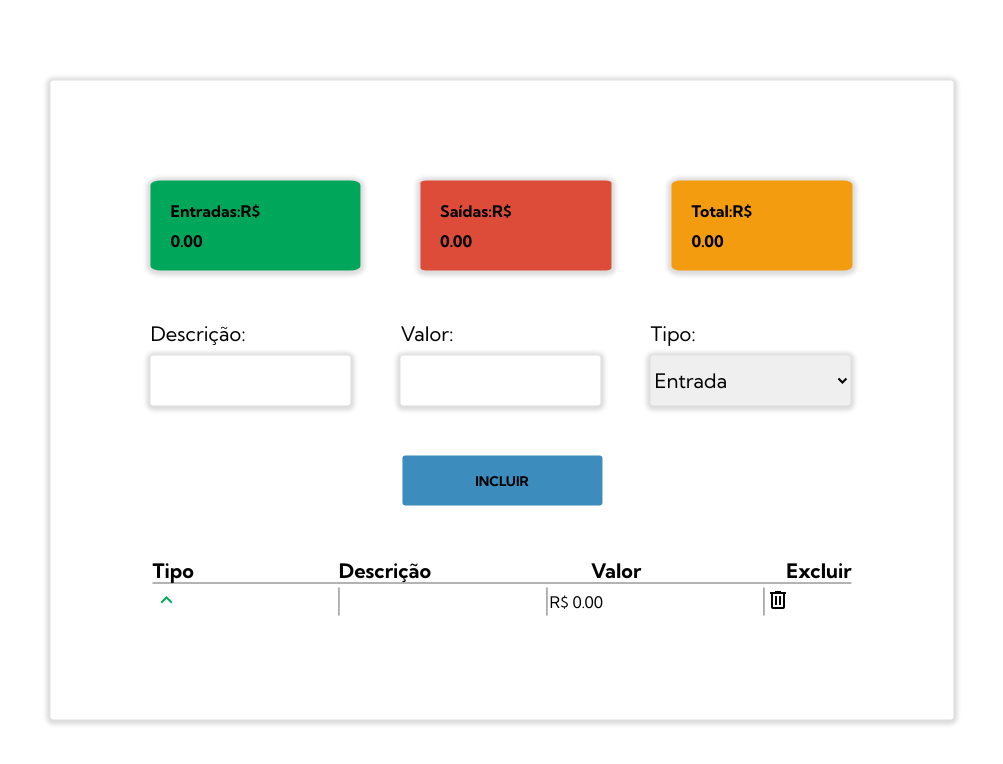
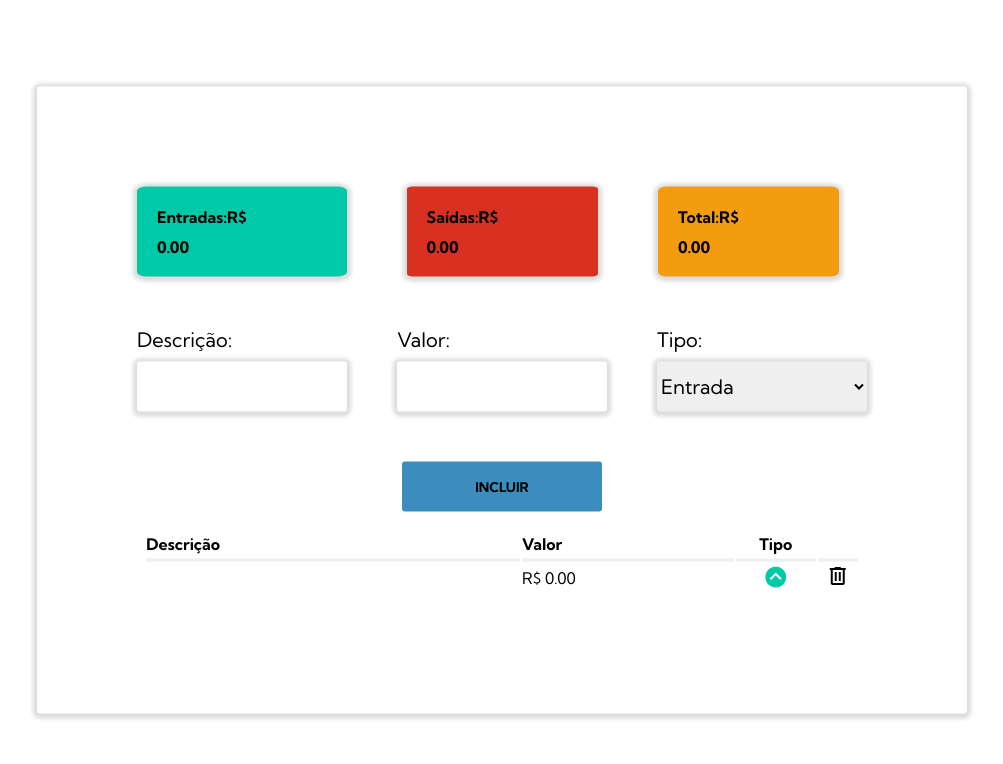
Before and after one commit to pedroteixeira1998/Controle-de-Despesas, a plain HTML site: page assets/index.html in a window 1280 px wide. Both pictures are taken after a click on the button "INCLUIR". Shown: the whole page, without its empty margins (138-1141 px from the left). Drawn offline with nearby package versions, Linux system fonts and the light colour scheme; a web font is replaced by a local one.

Commit message:
Finalização JavaScript e correção itens CSS

```diff
--- a/assets/Css.css/display.css
+++ b/assets/Css.css/display.css
@@ -2,8 +2,8 @@
 
 :root{
     --box-shadow-display: 0px 1px 4px 4px rgba(0,0,0,0.14);
-    --box-verde: rgb(0, 167, 90);
-    --box-vermelho: rgb(221, 76, 57);
+    --box-verde: #00C9A7;
+    --box-vermelho: #D83121;
     --box-azul: rgb(60, 141, 189);
     --box-laranja: rgb(244, 156, 16);
     --box-body: rgb(105,105,105);
--- a/assets/Css.css/input.css
+++ b/assets/Css.css/input.css
@@ -16,7 +16,7 @@
     border-radius: 3px;
     border-style: none;
     box-shadow: var(--box-shadow-display);
-    width: 200px;
+    width: 210px;
     height: 50px;
     outline: none;
     font-size: 15pt;
--- a/assets/Css.css/table.css
+++ b/assets/Css.css/table.css
@@ -1,55 +1,48 @@
-.main{
-    padding-top: 50px;
+.divTable {
+    width: 100%;
+    display: flex;
+    justify-content: center;
   }
 
-.main__table__thread__tr{
-    display: flex;
-    gap: 100px;
-    border-bottom: 1px solid var(--box-body);
-    font-weight: 700;
-    font-size: 15pt;
+  table {
+    width: 98%;
+    padding: 20px 0;
+    border-radius: 5px;
   }
 
-.tr__desc{
-    padding-right: 60px;
+  th {
+    text-align: start;
+    border-bottom: inset;
+    padding-bottom: 5px;
   }
 
-.tr__valor{
-    padding-right: 45px;
+  i {
+    font-size: 25px;
   }
 
-.tr__tipo{
-    padding-right: 45px;
-}
-
-#tbody{
-    display: flex;
-    flex-direction: column;
-    gap: px;
-
-}
-
-
-.columnType{
-    padding-right: 160px;
-    border-right: 1px solid var(--box-body);
-}
-
-#verde{
+  .bxs-chevron-up-circle {
     color: var(--box-verde);
   }
 
-#verm{
+  .bxs-chevron-down-circle {
     color: var(--box-vermelho);
   }
 
-.columnDesc{
-    padding-right: 205px ;
-    border-right: 1px solid var(--box-body);
+  .columnAction {
+    width: 40px;
+    text-align: center;
   }
 
-.columnAction button{
+  .columnAction > button {
+    background: transparent;
     border: none;
-    background-color: white;
+  }
 
+  .columnAmount {
+    width: 30%;
   }
+
+  .columnType {
+    width: 80px;
+    text-align: center;
+  }
--- a/assets/JavaScript.js/javascript.js
+++ b/assets/JavaScript.js/javascript.js
@@ -6,7 +6,7 @@ const btn = document.querySelector("#btn-incluir");
 
 const entradas = document.querySelector("#tela-entradas");
 const saidas = document.querySelector("#tela-saídas");
-const total = document.querySelector("#total");
+const total = document.querySelector("#tela-total");
 
 let itens;
 
@@ -40,22 +40,22 @@ function insertItem(item, index){
     let tr = document.createElement("tr");
 
     tr.innerHTML = `
-    <div class= "tabela">
-        <td class = "columnType">${item.tipo === "Entrada"
-            ? '<span id = "verm" class="material-symbols-outlined">expand_more</span>'
-            : '<span id = "verde" class="material-symbols-outlined">expand_less</span>'
+    <td>${item.descrição}</td>
+    <td>R$ ${item.valor}</td>
+    <td class = "columnType">${
+        item.tipo === "Entrada"
+            ? '<i class="bx bxs-chevron-up-circle"></i>'
+            : '<i class="bx bxs-chevron-down-circle"></i>'
         }</td>
-        <td class = "columnDesc">${item.descrição}</td>
-        <td class = "columnType">R$ ${item.valor}</td>
-
         <td class = "columnAction">
         <button onclick="deleteItem(${index})"><span class="material-symbols-outlined">
         delete
-        </span>
-    </div>`;
+        </span>`;
+
 
     tbody.appendChild(tr);
 }
+
 
 function loadItens(){
     itens = getItensBD();
--- a/assets/index.html
+++ b/assets/index.html
@@ -7,8 +7,7 @@
     <link rel="stylesheet" href="Css.css/display.css ">
     <link rel="stylesheet" href="Css.css/input.css">
     <link rel="stylesheet" href="Css.css/table.css">
-    <link rel="stylesheet" href="https://fonts.googleapis.com/css2?family=Material+Symbols+Outlined:opsz,wght,FILL,GRAD@48,400,0,0" />
-    <link rel="stylesheet" href="https://fonts.googleapis.com/css2?family=Material+Symbols+Outlined:opsz,wght,FILL,GRAD@48,400,0,0" />
+    <link href='https://unpkg.com/boxicons@2.1.2/css/boxicons.min.css' rel='stylesheet'>
     <link rel="stylesheet" href="https://fonts.googleapis.com/css2?family=Material+Symbols+Outlined:opsz,wght,FILL,GRAD@48,400,0,0" />
     <title>Controle de Despesas</title>
 </head>
@@ -37,24 +36,24 @@
             <input type="number" class="Input__Label__input" id="valor">
         </div>
         <div class="Input__Label">
-            <label for="">Tipo:</label>
+            <label for="tipo">Tipo:</label>
             <select name="Tipo" id="tipo" class="Input__Label__input" >
-                <option value="">Entrada</option>
-                <option value="">Saída</option>
+                <option value="Entrada">Entrada</option>
+                <option value="Saída">Saída</option>
             </select>
         </div>
     </section>
     <div class="divBtn">
         <button type="submit" class="divBtn__Btn" id="btn-incluir">INCLUIR</button>
     </div>
-    <main class="main">
-        <table class="main__table">
-            <thead class="main__table__thread">
-                <tr class="main__table__thread__tr">
-                    <th class="tr__tipo">Tipo</th>
-                    <th class="tr__desc">Descrição</th>
-                    <th class="tr__valor">Valor</th>
-                    <th class="tr__excluir">Excluir</th>
+    <main class="divTable">
+        <table>
+            <thead>
+                <tr>
+                    <th>Descrição</th>
+                    <th class="columnAmount">Valor</th>
+                    <th class="columnType">Tipo</th>
+                    <th class="columnAction"></th>
                 </tr>
             </thead>
             <tbody id="tbody"></tbody>
```
Lines whose indentation alone changed are shown as unchanged.
